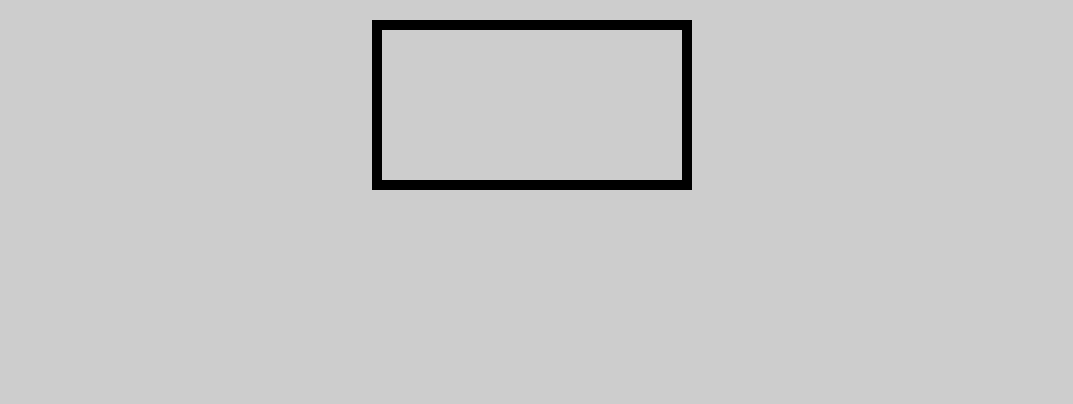
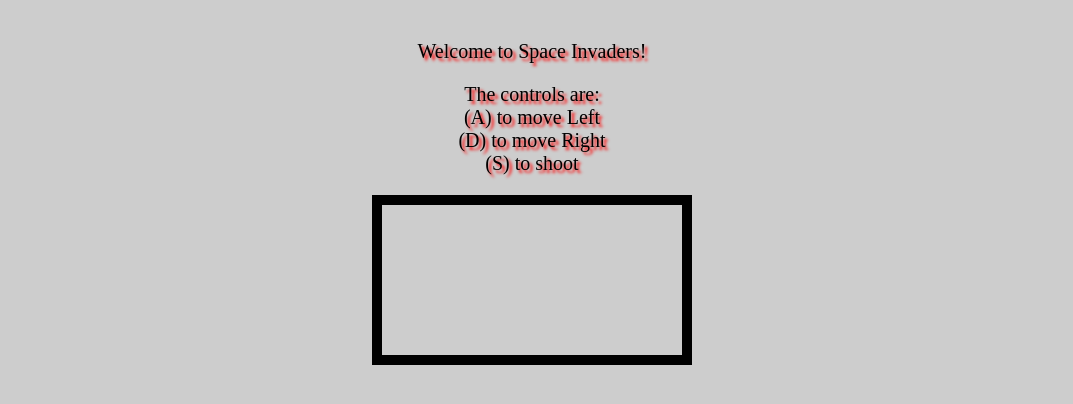
Before and after one commit to NickDeChip/Game-Site, a website built with Parcel: page src/spaceinvaders.html in a window 1280 px wide. Shown: the part 80-484 px from the top of the page, without its empty margins (108-1181 px from the left). Built offline with nearby package versions, Linux system fonts and the light colour scheme; what rage would draw is missing.

Commit message:
feat: added space invaders instructions

```diff
--- a/src/spaceinvaders.html
+++ b/src/spaceinvaders.html
@@ -29,6 +29,14 @@
     </header>
   </div>
 
+  <p class="text">Welcome to Space Invaders!</p>
+  <p class="text">
+    The controls are:<br>
+    (A) to move Left<br>
+    (D) to move Right<br>
+    (S) to shoot<br>
+  </p>
+
   <canvas id="SI-canvas"></canvas>
 
   <script type="module" src="spaceinvaders/spaceinvaders.ts"> </script>
```
